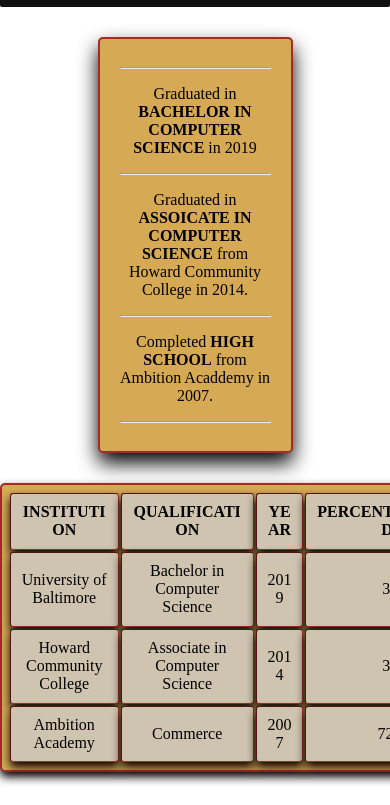
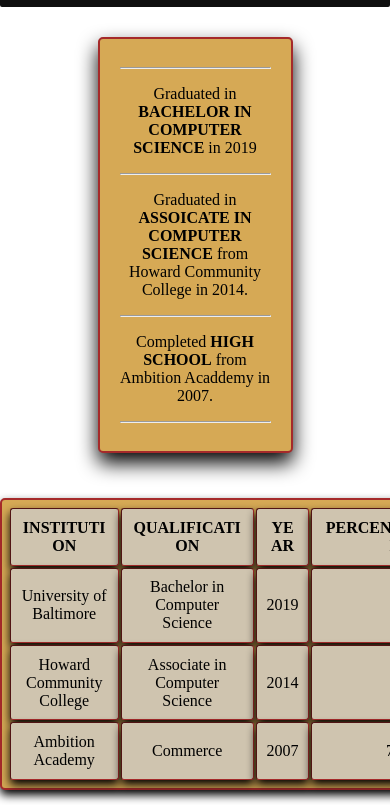
Before and after one commit to sandynistel/personalBio, a plain HTML site: page education.html in a window 390 px wide. Shown: the part 73-878 px from the top of the page. Drawn offline with Linux system fonts and the light colour scheme.

Commit message:
Changes to Education-Responsive

```diff
--- a/education.html
+++ b/education.html
@@ -12,12 +12,16 @@
     <div id="headnav">
         <h1> EDUCATION </h1>
 
+        <button id="btn_menu"> MENU </button>
+
         <div class="pages_link">
             <a href="index.html"> Home Page </a>
             <a href="work_experience.html"> Work Experience </a>
             <a href="personal_projects.html"> Personal Projects </a>
             <a href="contactMeForm.html"> Contact Me! </a>
         </div>
+
+        <button id="hireMe">HIRE ME</button>
     </div>
 
     <div id="education_highlights">
@@ -37,6 +41,7 @@
         <hr>
     </div>
 
+    <div class="education_table">
         <table id="education_details" border="1">
 
             <tr id="rows" style="text-transform: uppercase; font-weight: bold;">
@@ -68,6 +73,7 @@
             </tr>
 
         </table>
+    </div>
 
 </body>
 
--- a/style.css
+++ b/style.css
@@ -905,6 +905,11 @@
     background-color: transparent;
 }
 
+.education_table {
+    width: 100%;
+    overflow-x: auto;
+}
+
 #education_details {
     margin: 4% auto;
     text-align: center;
@@ -915,6 +920,7 @@
     background-color: rgb(214, 169, 85);
     padding: 1.5%;
     box-shadow: 0px 5px 10px;
+
 }
 
 .each_element {
@@ -934,3 +940,24 @@
 #education_details th:nth-child(4) {
     width: 200px;
 }
+
+/*Media Query for Mobile Phone*/
+
+@media screen and (max-width: 767px) {
+    * {
+        box-sizing: border-box;
+    }
+
+    html,
+    body {
+        margin: 0;
+        padding: 0;
+
+    }
+
+    #education_details {
+        width: 100%;
+        min-width: 500px;
+
+    }
+}
```
Lines whose indentation alone changed are shown as unchanged.
